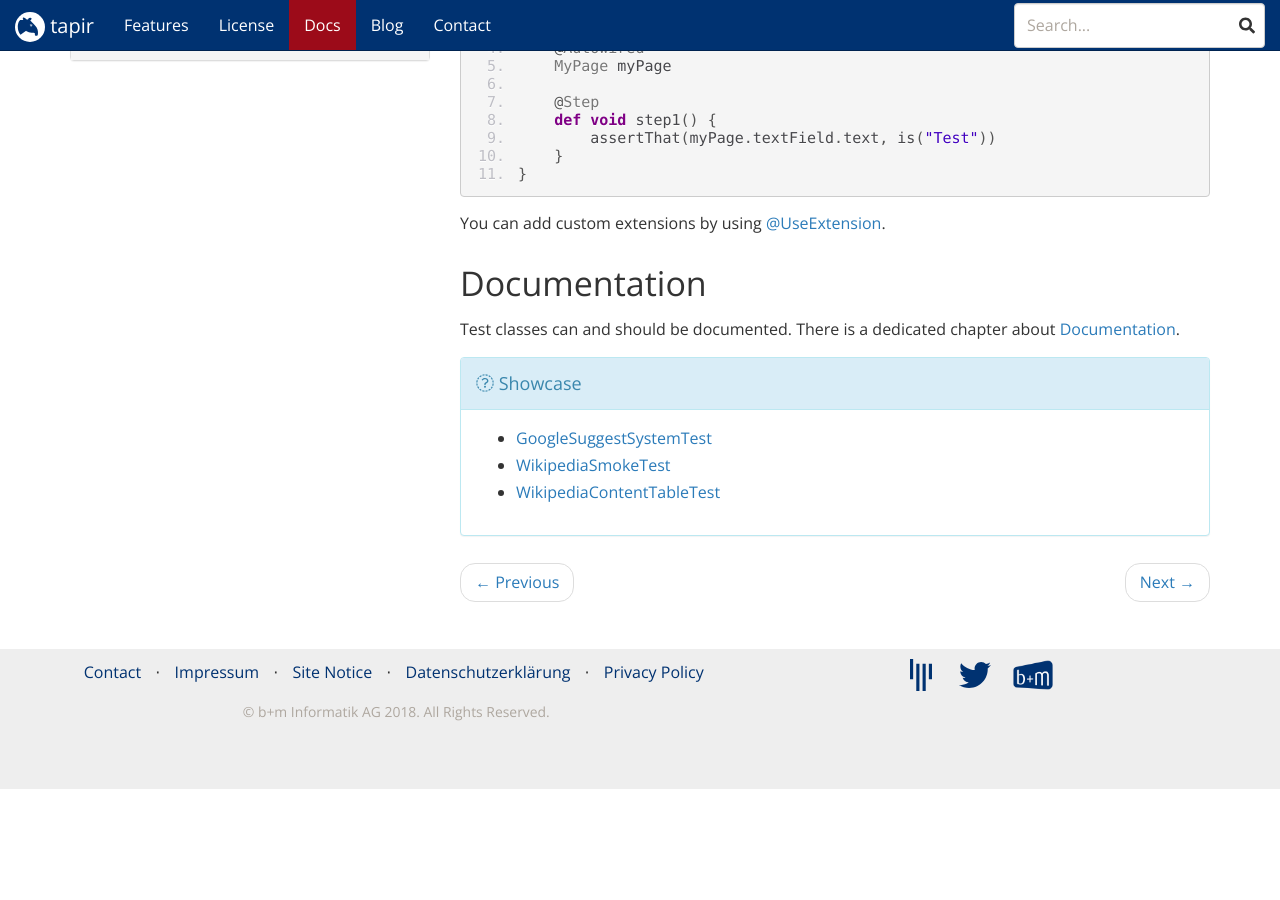
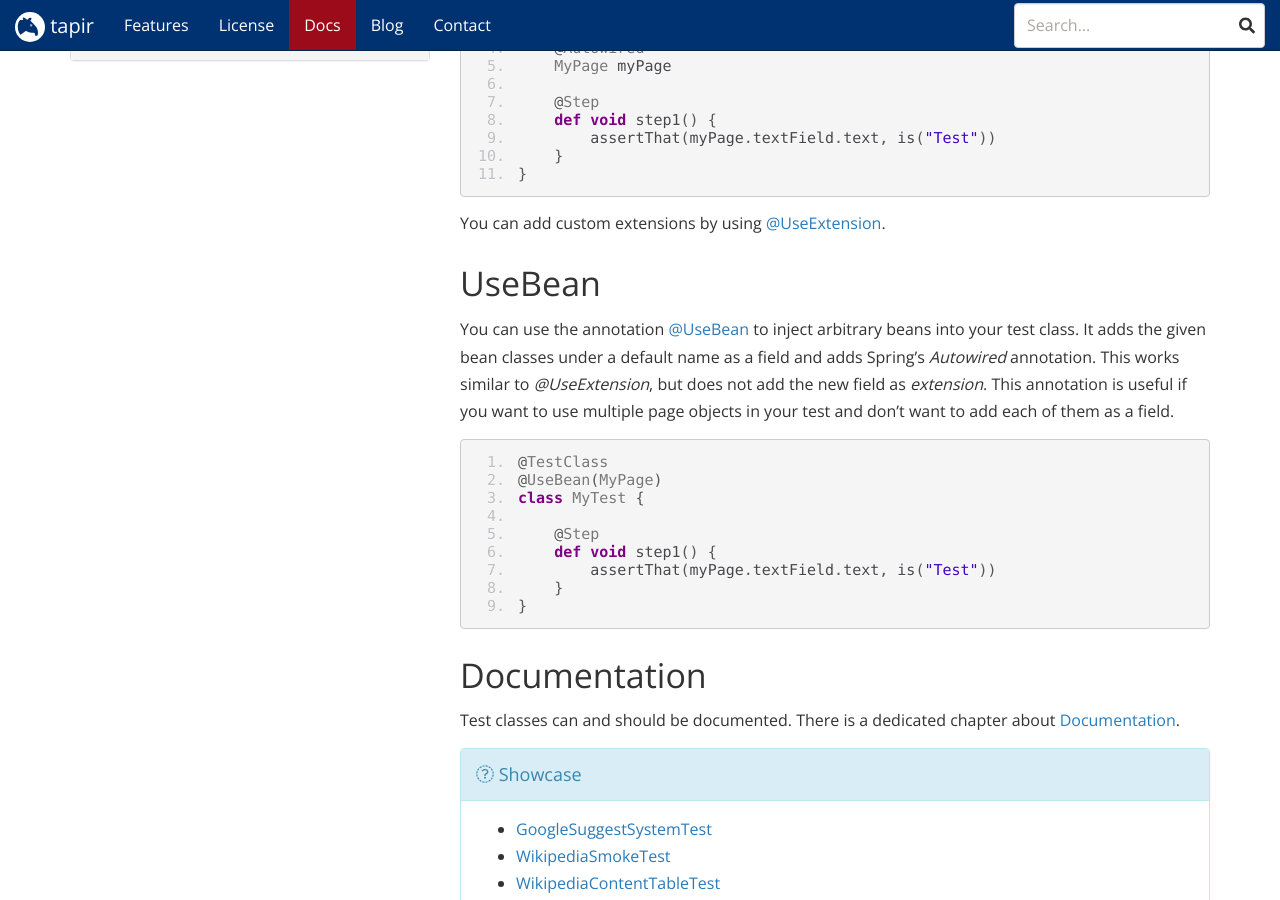
Before and after one commit to tapir-test/tapir-website, a Jekyll site: the page built from _docs/usingtapir/Test_Class.md, in a window 1280 px wide and 900 px high, scrolled down 1345 px. Built offline with Jekyll 4.4.1, drawn with Linux system fonts in a browser that asks for light colours; nearby versions of some CDN libraries; comment, search, counter and statistics services are not loaded; before the commit the page ends 2134 px from its top, so only the background shows below that.

Commit message:
New annotation "UseBean"
Signed-off-by: Nils Christian Ehmke <nils-christian.ehmke@bmiag.de>

````diff
--- a/_data/docs.yml
+++ b/_data/docs.yml
@@ -71,6 +71,7 @@
 
 - title: tapir Changelog
   docs:
+  - tapir-changelog/3.3.0
   - tapir-changelog/3.2.0
   - tapir-changelog/3.1.1
   - tapir-changelog/3.1.0
--- a/_docs/usingtapir/Test_Class.md
+++ b/_docs/usingtapir/Test_Class.md
@@ -87,6 +87,22 @@ class MyTest {
 You can add custom extensions by
 using [@UseExtension](https://www.javadoc.io/page/de.bmiag.tapir/tapir/latest/de/bmiag/tapir/core/annotation/useextension/UseExtension.html).
 
+## UseBean
+
+You can use the annotation [@UseBean](https://www.javadoc.io/page/de.bmiag.tapir/tapir/latest/de/bmiag/tapir/core/annotation/usebean/UseBean.html) to inject arbitrary beans into your test class. It adds the given bean classes under a default name as a field and adds Spring's *Autowired* annotation. This works similar to *@UseExtension*, but does not add the new field as *extension*. This annotation is useful if you want to use multiple page objects in your test and don't want to add each of them as a field.
+
+``` xtend
+@TestClass
+@UseBean(MyPage)
+class MyTest {
+
+    @Step
+    def void step1() {
+        assertThat(myPage.textField.text, is("Test"))
+    }
+}
+```
+
 ## Documentation
 
 Test classes can and should be documented. There is a dedicated chapter
````
Also changed, not shown: _docs/customization/Dynamic_Active_Annotations.md (+1 -0 lines), _docs/tapir-changelog/tapir-changelog-3.3.0.md (added, +8 -0 lines).
